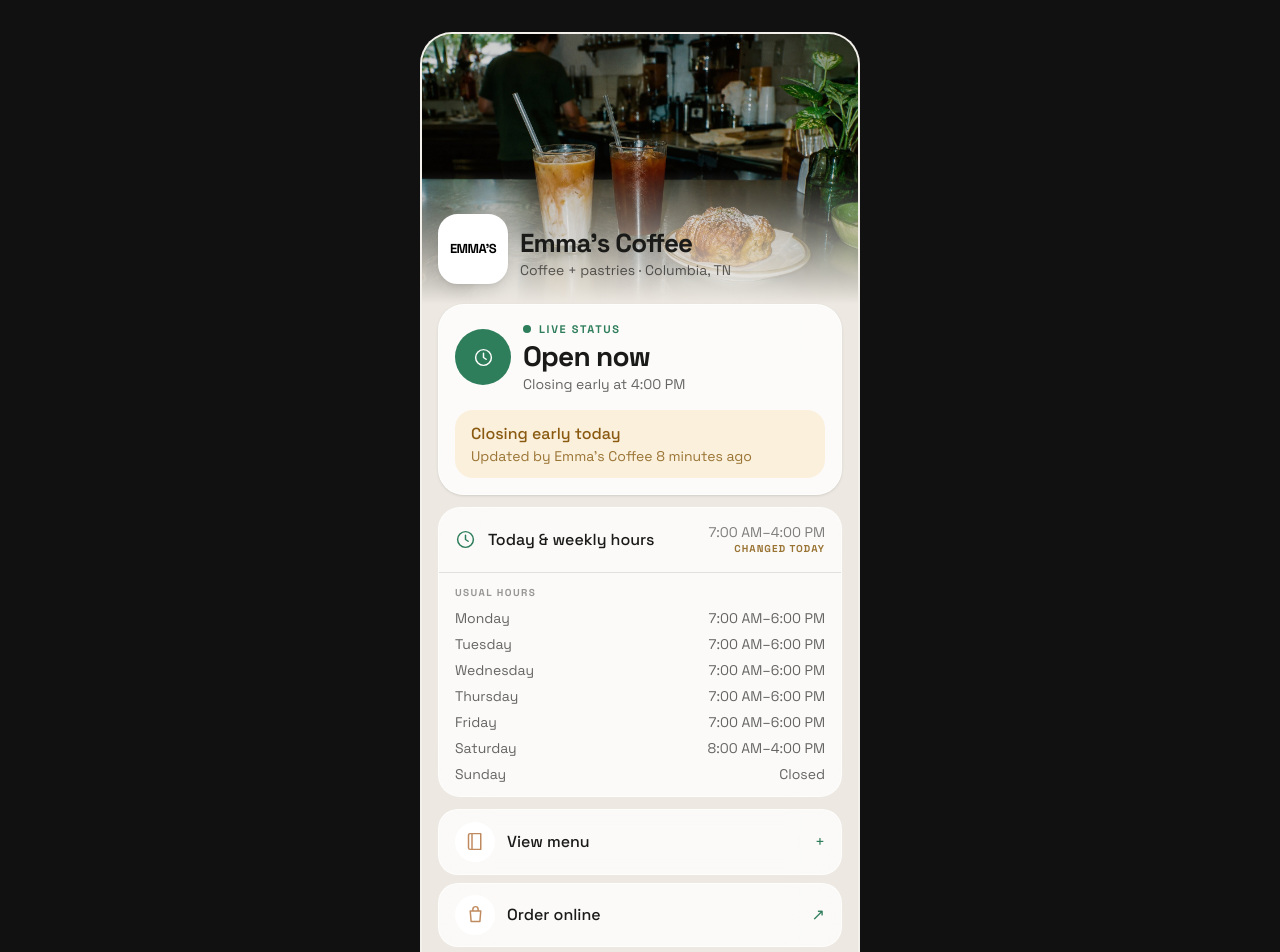
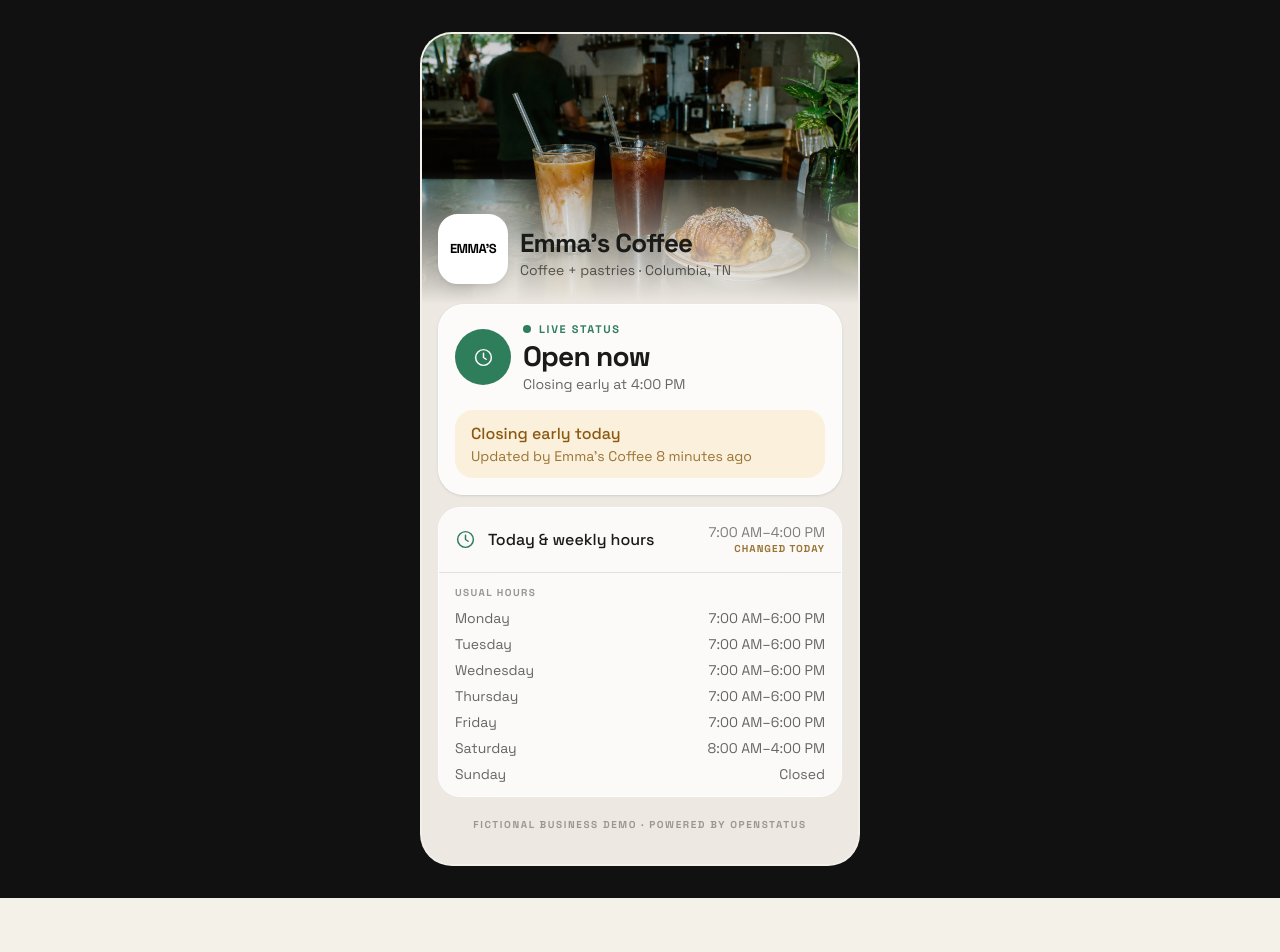
Before and after one commit to emmawest302-sketch/openstatus-web, a Next.js app: page /emmas-coffee in a window 1280 px wide. Shown: the top 952 px of the page. After the commit the page ends 898 px from the top, so only its background shows below. Built offline with nearby package versions, Linux system fonts and the light colour scheme.

Commit message:
Focus OpenStatus on live business hours

```diff
--- a/src/components/emmas-coffee-demo.tsx
+++ b/src/components/emmas-coffee-demo.tsx
@@ -1,11 +1,5 @@
 import Image from 'next/image';
 import Link from 'next/link';
-
-const menu = [
-  { name: 'Honey oat latte', description: 'Espresso, oat milk, local honey', price: '$6.00' },
-  { name: 'Brown sugar cold brew', description: 'Cold brew, brown sugar cream', price: '$5.50' },
-  { name: 'Morning bun', description: 'Cinnamon sugar, orange zest', price: '$4.25' },
-];
 
 const weeklyHours = [
   { day: 'Monday', hours: '7:00 AM–6:00 PM' },
@@ -17,16 +11,13 @@
   { day: 'Sunday', hours: 'Closed' },
 ];
 
-function DemoIcon({ name }: { name: 'clock' | 'menu' | 'bag' | 'pin' }) {
+function DemoIcon() {
   const paths = {
     clock: 'M12 7v5l3 2M21 12a9 9 0 11-18 0 9 9 0 0118 0z',
-    menu: 'M4 5a2 2 0 012-2h12v18H6a2 2 0 01-2-2V5zM8 3v18',
-    bag: 'M6 8h12l-1 12H7L6 8zM9 8V6a3 3 0 016 0v2',
-    pin: 'M12 21s7-6.1 7-12A7 7 0 105 9c0 5.9 7 12 7 12zM12 11a2 2 0 100-4 2 2 0 000 4',
   };
   return (
     <svg viewBox="0 0 24 24" width="21" height="21" fill="none" aria-hidden="true">
-      <path d={paths[name]} stroke="currentColor" strokeWidth="1.7" strokeLinecap="round" strokeLinejoin="round" />
+      <path d={paths.clock} stroke="currentColor" strokeWidth="1.7" strokeLinecap="round" strokeLinejoin="round" />
     </svg>
   );
 }
@@ -51,7 +42,7 @@
       <div className="space-y-3 px-4 pb-8">
         <section className="rounded-[26px] border border-white/70 bg-white/80 p-4 shadow-sm backdrop-blur-xl">
           <div className="flex items-center gap-3">
-            <span className="flex h-14 w-14 shrink-0 items-center justify-center rounded-full bg-[#2E7D5B] text-white"><DemoIcon name="clock" /></span>
+            <span className="flex h-14 w-14 shrink-0 items-center justify-center rounded-full bg-[#2E7D5B] text-white"><DemoIcon /></span>
             <div>
               <div className="flex items-center gap-2 text-[11px] font-bold uppercase tracking-[0.15em] text-[#2E7D5B]"><span className="h-2 w-2 rounded-full bg-[#2E7D5B]" /> Live status</div>
               <p className="mt-1 text-[28px] font-bold leading-none tracking-[-0.03em]">Open now</p>
@@ -66,7 +57,7 @@
 
         <details open className="overflow-hidden rounded-[22px] border border-white/70 bg-white/75 backdrop-blur-xl">
           <summary className="flex min-h-16 cursor-pointer list-none items-center justify-between px-4">
-            <span className="flex items-center gap-3"><span className="text-[#2E7D5B]"><DemoIcon name="clock" /></span><span className="font-medium">Today &amp; weekly hours</span></span>
+            <span className="flex items-center gap-3"><span className="text-[#2E7D5B]"><DemoIcon /></span><span className="font-medium">Today &amp; weekly hours</span></span>
             <span className="text-right text-sm text-black/50"><span className="block">7:00 AM–4:00 PM</span><span className="block text-[10px] font-bold uppercase tracking-[0.1em] text-[#9A7434]">Changed today</span></span>
           </summary>
           <div className="border-t border-black/10 px-4 py-3">
@@ -80,32 +71,6 @@
             </ul>
           </div>
         </details>
-
-        <div className="space-y-2">
-          <details id="menu" className="overflow-hidden rounded-[20px] border border-white/70 bg-white/75 backdrop-blur-xl">
-            <summary className="flex min-h-16 cursor-pointer list-none items-center gap-3 px-4">
-              <span className="flex h-10 w-10 shrink-0 items-center justify-center rounded-full bg-white text-[#C08A5E]"><DemoIcon name="menu" /></span>
-              <span className="flex-1 font-medium">View menu</span><span className="text-[#2E7D5B]">+</span>
-            </summary>
-            <ul className="divide-y divide-black/10 border-t border-black/10 px-4">
-              {menu.map((item) => (
-                <li key={item.name} className="flex items-start justify-between gap-3 py-3">
-                  <span><span className="block font-medium">{item.name}</span><span className="block text-sm text-black/50">{item.description}</span></span>
-                  <span className="shrink-0 font-medium text-[#2E7D5B]">{item.price}</span>
-                </li>
-              ))}
-            </ul>
-          </details>
-          {([
-            ['Order online', 'bag'],
-            ['Get directions', 'pin'],
-          ] as const).map(([label, icon]) => (
-            <div key={label} className="flex min-h-16 items-center gap-3 rounded-[20px] border border-white/70 bg-white/75 px-4 backdrop-blur-xl">
-              <span className="flex h-10 w-10 shrink-0 items-center justify-center rounded-full bg-white text-[#C08A5E]"><DemoIcon name={icon} /></span>
-              <span className="flex-1 font-medium">{label}</span><span className="text-[#2E7D5B]">↗</span>
-            </div>
-          ))}
-        </div>
 
         <p className="pt-2 text-center text-[10px] font-bold uppercase tracking-[0.16em] text-black/35">Fictional business demo · Powered by OpenStatus</p>
       </div>
```
